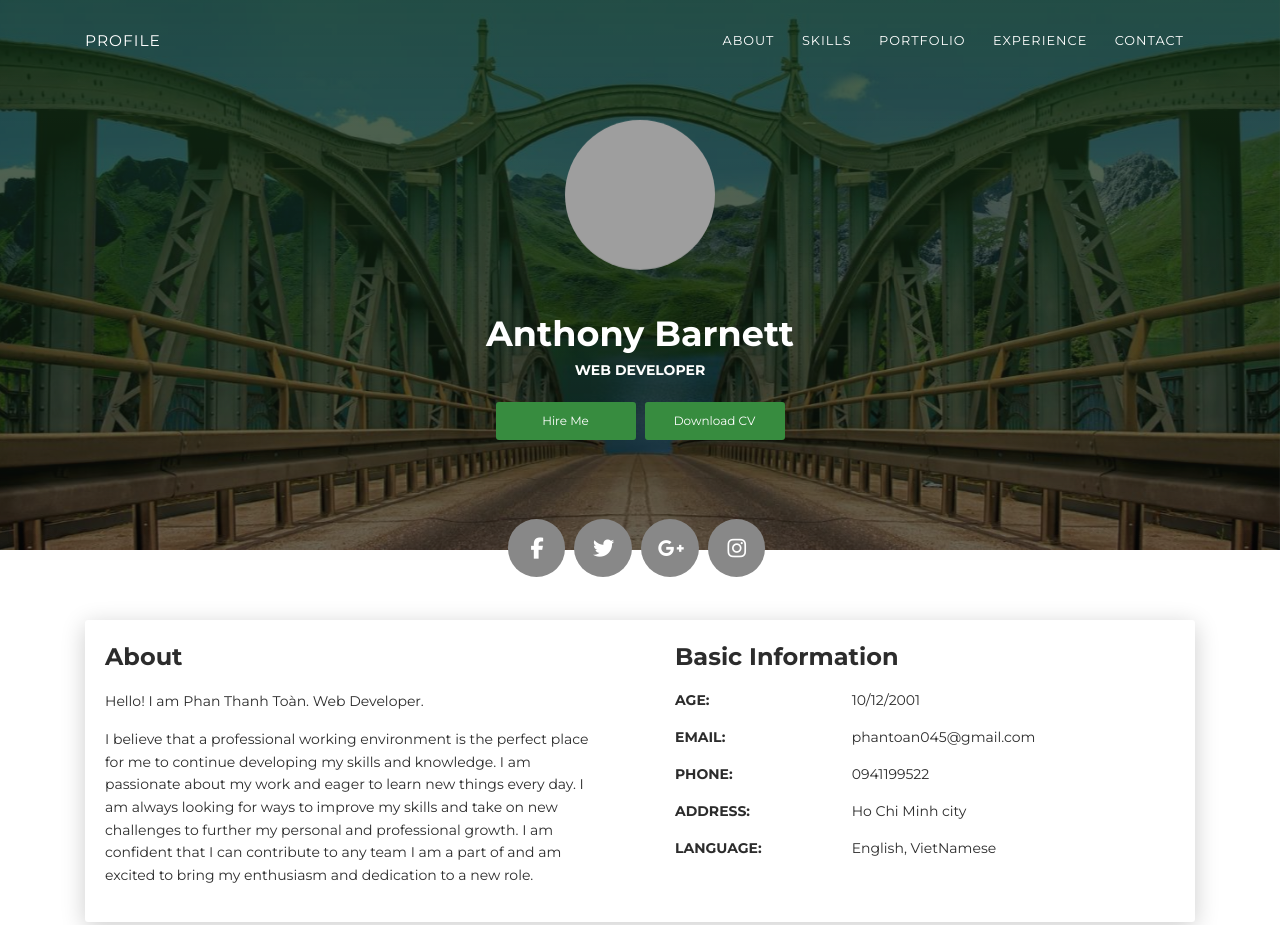
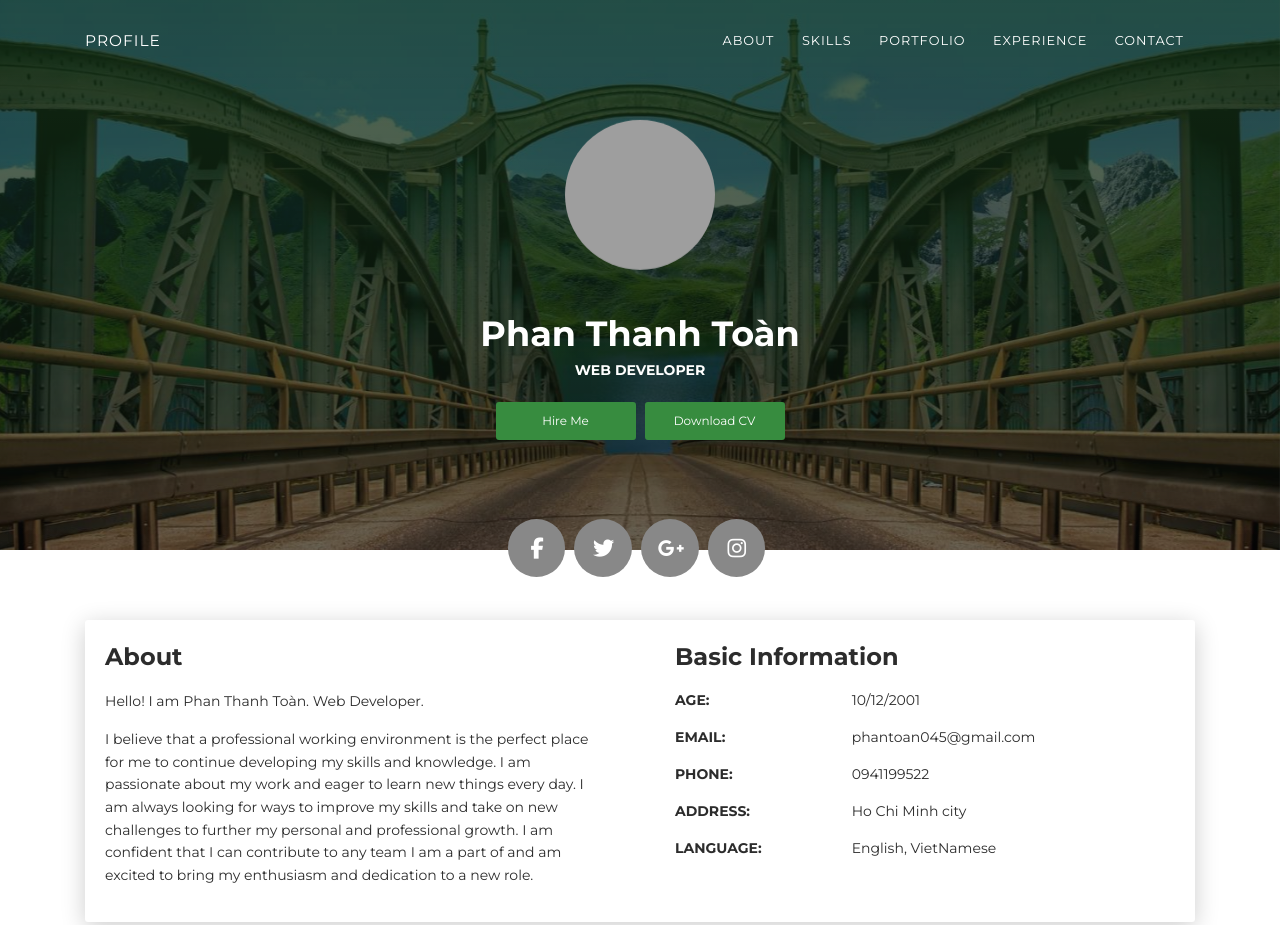
Before and after one commit to phanthanhtoan2001/profile, a plain HTML site: page index.html in a window 1280 px wide. Shown: the top 925 px of the page. Drawn offline with Linux system fonts and the light colour scheme; grey boxes are pictures that could not be loaded.

Commit message:
update profile 2

```diff
--- a/index.html
+++ b/index.html
@@ -57,7 +57,7 @@
                 <div class="cc-profile-image"><a href="#"><img
                       src="https://scontent.fsgn5-8.fna.fbcdn.net/v/t39.30808-6/280213566_731614691370819_5493206629885642162_n.jpg?_nc_cat=109&ccb=1-7&_nc_sid=09cbfe&_nc_ohc=ogO--DMjSjIAX-sqkhS&_nc_ht=scontent.fsgn5-8.fna&oh=00_AfADF7TpbJqZMB04XUDk7LjhW9rzXvzEo6lGgc57P4UpSg&oe=642C9264"
                       alt="Image" /></a></div>
-                <div class="h2 title">Anthony Barnett</div>
+                <div class="h2 title">Phan Thanh Toàn</div>
                 <p class="category text-white">Web Developer</p><a class="btn btn-primary smooth-scroll mr-2"
                   href="#contact" data-aos="zoom-in" data-aos-anchor="data-aos-anchor">Hire Me</a><a
                   class="btn btn-primary" href="#" data-aos="zoom-in" data-aos-anchor="data-aos-anchor">Download CV</a>
```
